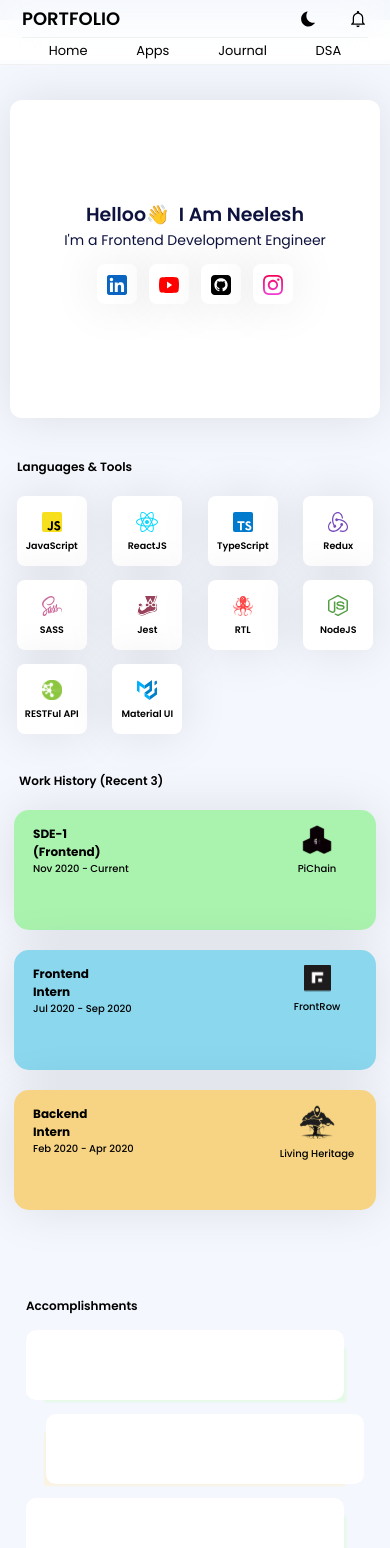
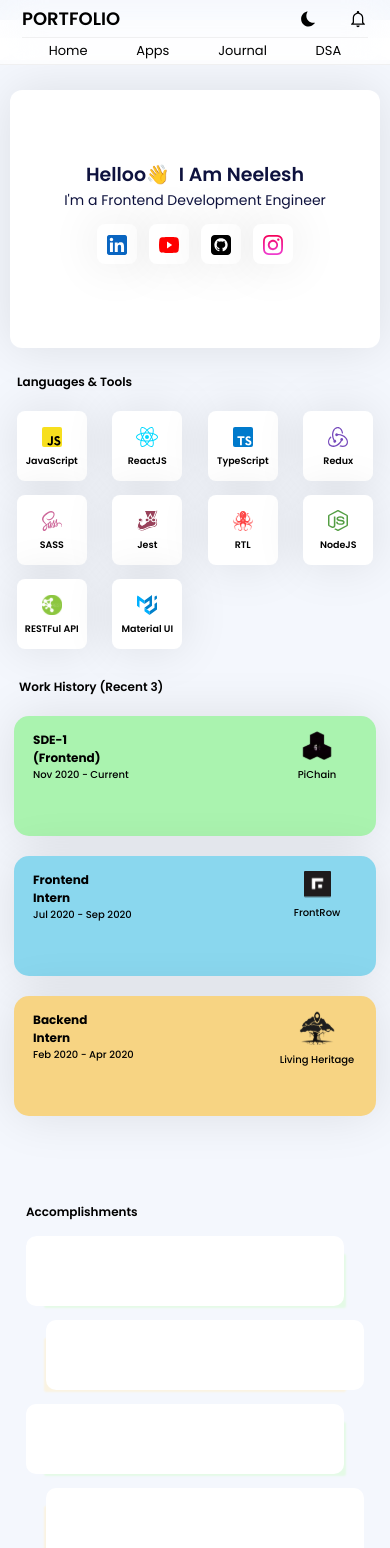
Before and after one commit to neeleshio/myfolio-webapp, a React (Create React App) app: page / in a window 390 px wide. Shown: the top 1548 px of the page. Built offline with nearby package versions, Linux system fonts and the light colour scheme.

Commit message:
smaller margins

```diff
--- a/src/styles/Portfolio.scss
+++ b/src/styles/Portfolio.scss
@@ -63,7 +63,7 @@
 
     @media screen and (max-width: 1200px) {
         .hero-container {
-            padding: 100px 0;
+            padding: 70px 0;
         }
 
         .coder-img {
@@ -82,7 +82,7 @@
     @media screen and (max-width: 630px) {
         .hero-container {
             flex-direction: column;
-            margin: 20px 10px 0 10px;
+            margin: 10px 10px 0 10px;
         }
 
         .intro {
@@ -284,6 +284,7 @@
 @media screen and (max-width: 630px) {
     #langsAndTools {
         margin-left: 0;
+        margin-top: 25px;
 
         .skills-container {
             margin-right: 0;
@@ -442,6 +443,7 @@
 @media screen and (max-width: 630px) {
     #workHistory {
         margin-left: 10px;
+        margin-top: 15px;
 
         .card-container {
             margin-right: 10px;
```
